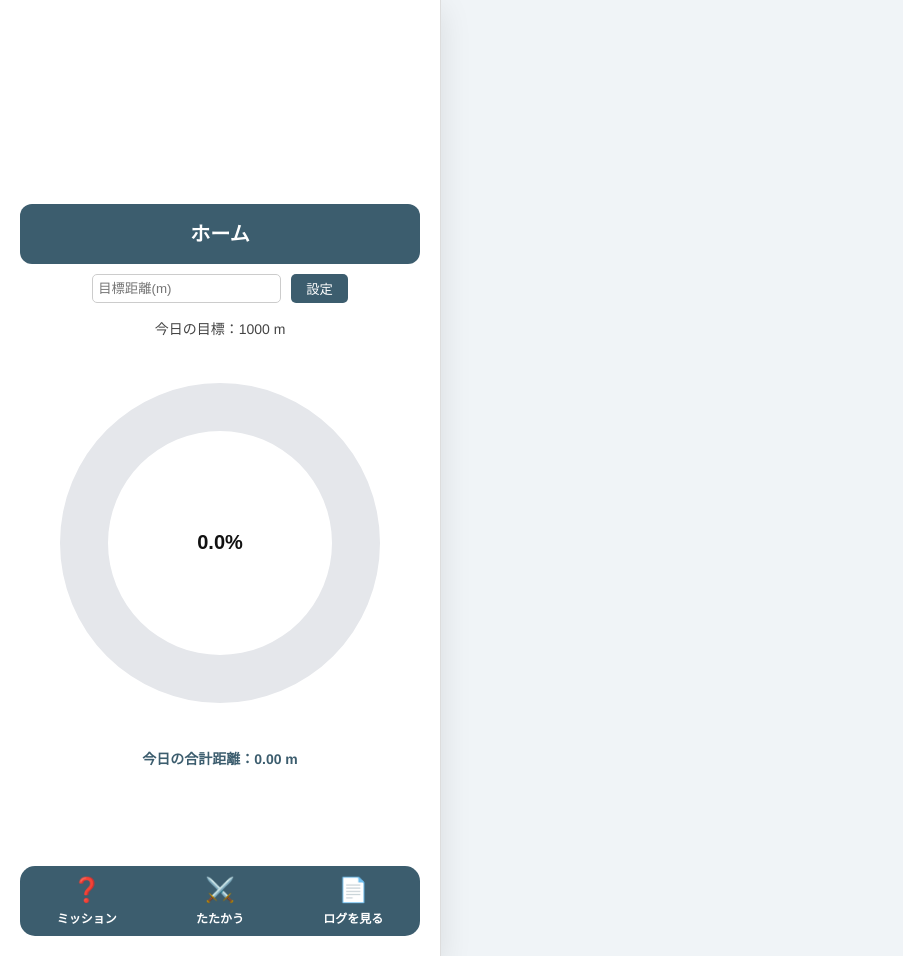
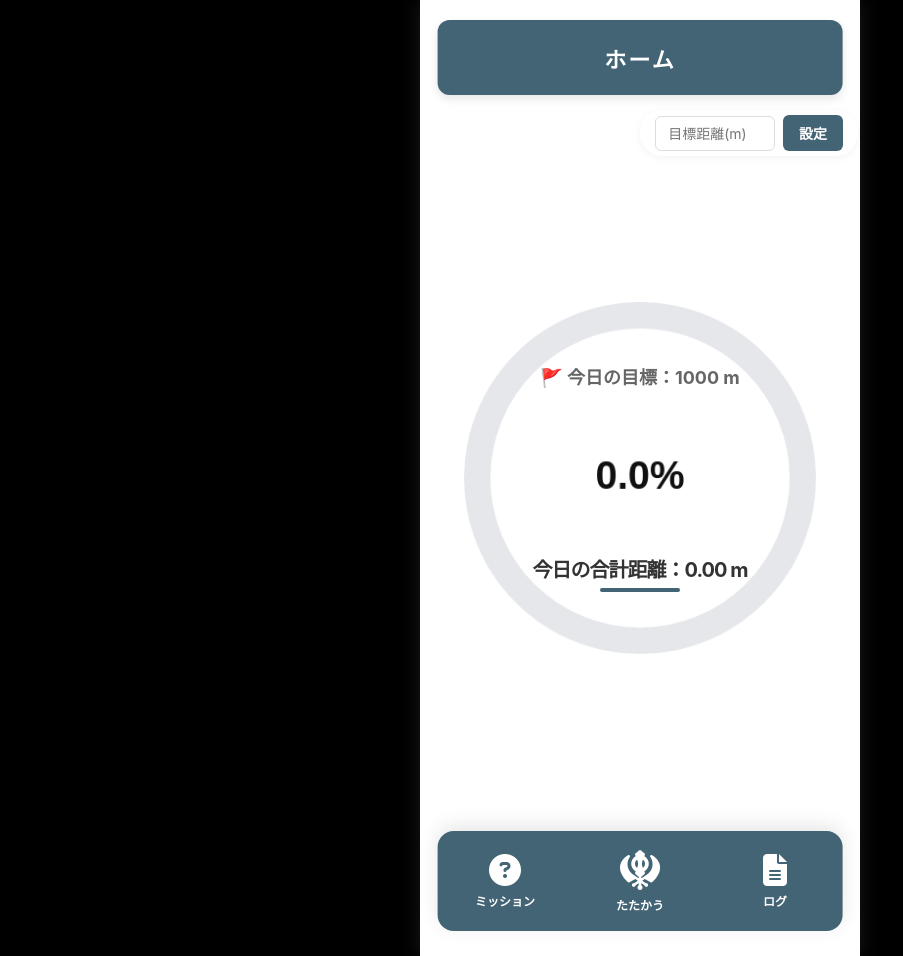
Before and after one commit to Mamanto0127/TechJam-winter-c-RIZAP-, a Django app: page /kenkou/ in a window 1280 px wide. Shown: the whole page, without its empty margins (0-903 px from the left). Run offline with Django 5.2, Linux system fonts and the light colour scheme.

Commit message:
“TOP画面css完成”

```diff
--- a/kenkou/static/top.css
+++ b/kenkou/static/top.css
@@ -1,135 +1,238 @@
-/* 全体のリセットと背景 */
+/* =========================================
+   基本リセット
+   ========================================= */
+* {
+    margin: 0;
+    padding: 0;
+    box-sizing: border-box;
+    font-family: -apple-system, BlinkMacSystemFont, "Helvetica Neue", "Hiragino Kaku Gothic ProN", "Yu Gothic", sans-serif;
+}
+
+/* =========================================
+   PC・全体レイアウト（スマホ枠を真ん中に）
+   ========================================= */
 body {
     margin: 0;
-    padding: 0;
-    background-color: #f0f4f7; /* 薄いグレーブルー */
-    font-family: 'Helvetica Neue', Arial, 'Hiragino Kaku Gothic ProN', 'Hiragino Sans', sans-serif;
+    background-color: black; /* PC背景は黒 */
     display: flex;
     justify-content: center;
     align-items: center;
     min-height: 100vh;
 }
 
-/* スマホ外枠の再現 (w440, H956) */
-body::after {
-    content: "";
-    position: fixed;
+/* スマホ画面の枠 */
+.app-container {
     width: 440px;
     height: 956px;
-    border: 1px solid #ddd;
-    pointer-events: none;
-    z-index: -1;
     background-color: #ffffff;
-    box-shadow: 0 10px 30px rgba(0,0,0,0.1);
+    position: relative;
+    overflow: hidden;
+    box-shadow: 0 0 20px rgba(255, 255, 255, 0.1);
 }
 
-/* メインコンテナとしてのbody設定 */
-body {
-    width: 440px;
-    height: 956px;
-    flex-direction: column;
-    position: relative;
-    overflow: hidden;
+/* =========================================
+   1. ヘッダー「ホーム」（1枚目の写真のサイズ感へ）
+   ========================================= */
+.app-container::before {
+    content: "ホーム";
+    position: absolute;
+    top: 20px;
+    left: 50%;
+    transform: translateX(-50%);
+    width: 92%;
+
+    /* ★ここを修正：160px(巨大) → 75px(スマート) */
+    height: 75px;
+
+    background-color: #436475;
+    color: white;
+    display: flex;
+    justify-content: center;
+    align-items: center;
+
+    /* 文字サイズも上品に */
+    font-size: 22px;
+    font-weight: bold;
+    border-radius: 12px;
+    letter-spacing: 2px;
+    z-index: 10;
+    box-shadow: 0 4px 10px rgba(0,0,0,0.1);
 }
 
-/* ヘッダーを擬似的に作成 */
-body::before {
-    content: "ホーム";
-    display: block;
-    width: calc(100% - 40px);
-    height: 60px;
-    background-color: #3c5d6e; /* 写真の濃いブルー */
-    color: white;
-    text-align: center;
-    line-height: 60px;
-    font-size: 20px;
-    font-weight: bold;
-    border-radius: 12px;
-    margin: 20px auto 0;
-    order: -2; /* 一番上に配置 */
-}
+/* =========================================
+   2. 目標入力フォーム（バランスを見て配置）
+   ========================================= */
+#goal-form {
+    position: absolute;
 
-/* 目標設定フォーム (邪魔にならないよう調整) */
-#goal-form {
-    order: -1;
-    padding: 10px 20px;
+    /* ヘッダーの下、適切な位置へ */
+    top: 110px;
+    left: 50%;
+    transform: translateX(-50%);
+
     display: flex;
-    gap: 10px;
+    justify-content: center;
+    align-items: center;
+    gap: 8px;
+    z-index: 20;
+
+    /* 拡大をやめて通常サイズへ */
+    transform: scale(1.0);
+
+    background: rgba(255, 255, 255, 0.9);
+    padding: 5px 15px;
+    border-radius: 30px;
+    box-shadow: 0 2px 8px rgba(0,0,0,0.05);
 }
 
 #goalInput {
-    flex: 1;
-    border: 1px solid #ccc;
-    border-radius: 5px;
-    padding: 5px;
+    padding: 8px;
+    border: 1px solid #ddd;
+    border-radius: 6px;
+    width: 120px;
+    font-size: 14px;
+    text-align: center;
 }
 
 #goal-form button {
-    background-color: #3c5d6e;
+    background: #436475;
     color: white;
     border: none;
-    padding: 5px 15px;
-    border-radius: 5px;
+    padding: 8px 16px;
+    border-radius: 6px;
+    font-size: 14px;
+    font-weight: bold;
     cursor: pointer;
 }
 
-/* 今日の目標・合計距離のテキスト */
-#goal, #distance {
-    text-align: center;
-    color: #444;
-    font-size: 14px;
-    margin: 5px 0;
+/* =========================================
+   3. メインの円グラフ（画面中央に大きく）
+   ========================================= */
+.progress-chart {
+    position: absolute !important;
+    top: 50% !important;
+    left: 50% !important;
+    transform: translate(-50%, -50%) !important;
+
+    /* ほどよい大きさ（画面幅の80%くらい） */
+    width: 80% !important;
+    height: auto !important;
+    aspect-ratio: 1 / 1;
+
+    max-width: 360px !important;
+    max-height: 360px !important;
+
+    display: block !important;
+    z-index: 1;
 }
 
-#goal { order: 0; }
-#distance { order: 2; font-weight: bold; color: #3c5d6e; }
+/* =========================================
+   4. テキスト情報（円の中に配置）
+   ========================================= */
 
-/* 円グラフのコンテナ調整 */
-.progress-chart {
-    order: 1;
-    width: 320px !important;  /* 写真に合わせて大きく */
-    height: 320px !important;
-    margin: 40px auto !important;
+/* 今日の目標 */
+#goal {
+    position: absolute;
+    top: 38%;
+    left: 0;
+    width: 100%;
+    text-align: center;
+    font-size: 18px;
+    font-weight: bold;
+    color: #666;
+    z-index: 5;
+    margin: 0;
+}
+#goal::before { content: "🚩 "; }
+
+/* 今日の合計距離 */
+#distance {
+    position: absolute;
+    top: 58%;
+    left: 0;
+    width: 100%;
+    text-align: center;
+    /* font-size: 40px;  */
+    font-size: 20px;
+    font-weight: bold;
+    color: #333;
+    z-index: 5;
+    margin: 0;
+    letter-spacing: -1px;
 }
 
-/* 下部ナビゲーション (ul) */
+#distance::after {
+    content: "";
+    display: block;
+    width: 80px;
+    height: 4px;
+    background-color: #436475;
+    margin: 5px auto 0;
+    border-radius: 2px;
+}
+
+/* =========================================
+   5. フッターナビ（1枚目の写真のサイズ感へ）
+   ========================================= */
 ul {
     position: absolute;
-    bottom: 20px;
-    left: 20px;
-    width: calc(100% - 40px);
-    background-color: #3c5d6e;
-    margin: 0;
-    padding: 10px 0;
-    list-style: none;
+    bottom: 25px;
+    left: 50%;
+    transform: translateX(-50%);
+    width: 92%;
+
+    /* ★ここを修正：180px(巨大) → 100px(スマート) */
+    height: 100px;
+
+    background-color: #436475;
+    border-radius: 16px;
     display: flex;
     justify-content: space-around;
-    border-radius: 15px;
-    box-sizing: border-box;
+    align-items: center;
+    list-style: none;
+    padding: 0;
+    margin: 0;
+    z-index: 10;
+    box-shadow: 0 -5px 20px rgba(0,0,0,0.1);
 }
 
 ul li {
+    flex: 1;
     text-align: center;
-    flex: 1;
 }
 
 ul li a {
     text-decoration: none;
     color: white;
-    font-size: 12px;
+    font-size: 12px; /* アプリらしい文字サイズ */
     font-weight: bold;
     display: flex;
     flex-direction: column;
     align-items: center;
-    gap: 5px;
+    gap: 4px;
 }
 
-/* アイコンを擬似的に作成 (画像がないため絵文字で代用) */
-ul li a::before {
-    font-size: 24px;
-    display: block;
+/* アイコンサイズも1枚目の写真くらいに */
+ul li a i {
+    font-size: 32px;
+    margin-bottom: 2px;
+}
+/* たたかうアイコンだけ少し大きく */
+.fa-khanda {
+    font-size: 40px !important;
 }
 
-ul li:nth-child(1) a::before { content: "❓"; } /* ミッション */
-ul li:nth-child(2) a::before { content: "⚔️"; } /* たたかう */
-ul li:nth-child(3) a::before { content: "📄"; } /* ログ */
+/* =========================================
+   スマホ実機用のレスポンシブ
+   ========================================= */
+@media screen and (max-width: 440px) {
+    body {
+        background-color: white;
+        display: block;
+    }
+    .app-container {
+        width: 100%;
+        height: 100vh;
+        box-shadow: none;
+    }
+}
--- a/kenkou/templates/kenkou/index.html
+++ b/kenkou/templates/kenkou/index.html
@@ -6,6 +6,7 @@
     <title>進捗</title>
     <script src="https://cdn.jsdelivr.net/npm/chart.js"></script>
     <link rel="stylesheet" href="{% static 'top.css' %}">
+    <link rel="stylesheet" href="https://cdnjs.cloudflare.com/ajax/libs/font-awesome/6.4.0/css/all.min.css">
     <style>
         .progress-chart {
             width: 140px;
@@ -17,12 +18,18 @@
 </head>
 
 <body>
-
+<div class="app-container">
 <!-- ===== ナビ ===== -->
-<ul>
+<!-- <ul>
     <li><a href="{% url 'kenkou:mission' %}">ミッション</a></li>
     <li><a href="{% url 'kenkou:battle' %}">たたかう</a></li>
     <li><a href="{% url 'kenkou:logs' %}">ログを見る</a></li>
+</ul> -->
+
+<ul>
+    <li><a href="{% url 'kenkou:mission' %}"><i class="fa-solid fa-circle-question"></i>ミッション</a></li>
+    <li><a href="{% url 'kenkou:battle' %}"><i class="fa-solid fa-khanda"></i>たたかう</a></li>
+    <li><a href="{% url 'kenkou:logs' %}"><i class="fa-solid fa-file-lines"></i>ログ</a></li>
 </ul>
 
 <!-- ===== 目標設定 ===== -->
@@ -51,7 +58,8 @@ const centerTextPlugin = {
         const { ctx, width, height } = chart;
         const text = chart.config.data.centerText || "0%";
         ctx.save();
-        ctx.font = "bold 20px sans-serif";
+        // ctx.font = "bold 20px sans-serif";
+        ctx.font = "bold 40px sans-serif";
         ctx.fillStyle = "#111";
         ctx.textAlign = "center";
         ctx.textBaseline = "middle";
@@ -73,7 +81,8 @@ const progressChart = new Chart(ctx, {
         centerText: "0%"
     },
     options: {
-        cutout: "70%",
+        // cutout: "70%",
+        cutout: "85%",
         plugins: { legend: { display: false } }
     },
     plugins: [centerTextPlugin]
@@ -152,10 +161,9 @@ window.onload = startTracking;
 
 
 
-
 </script>
 
 
-
+</div>
 </body>
 </html>
```
